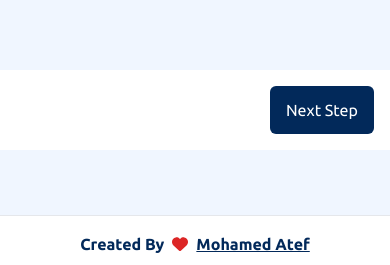
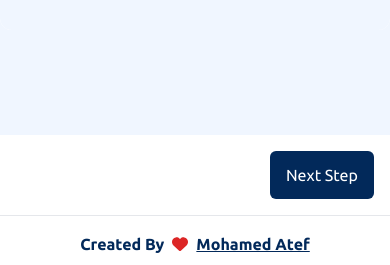
Before and after one commit to Mohamedate/multi-step-challenge, a React (Vite) app: page / in a window 390 px wide. Shown: the part 572-837 px from the top of the page. Built offline with nearby package versions, Linux system fonts and the light colour scheme.

Commit message:
fix some issue in responsive

```diff
--- a/src/components/NextBtn.jsx
+++ b/src/components/NextBtn.jsx
@@ -17,7 +17,7 @@ export default function NextBtn({ onClickHandle }) {
   );
 
   return (
-    <div className="flex justify-between bg-white  p-4 md:p-0">
+    <div className="absolute bottom-[57px] flex w-full  justify-between bg-white p-4 md:relative md:bottom-0 md:p-0">
       {goBackBtn}
       <button
         onClick={onClickHandle}
```
